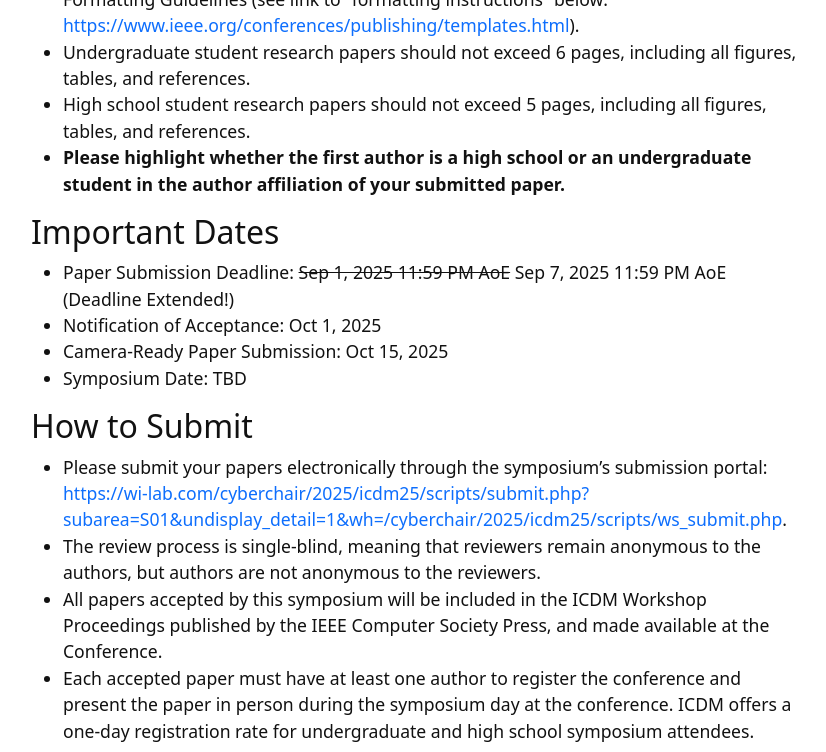
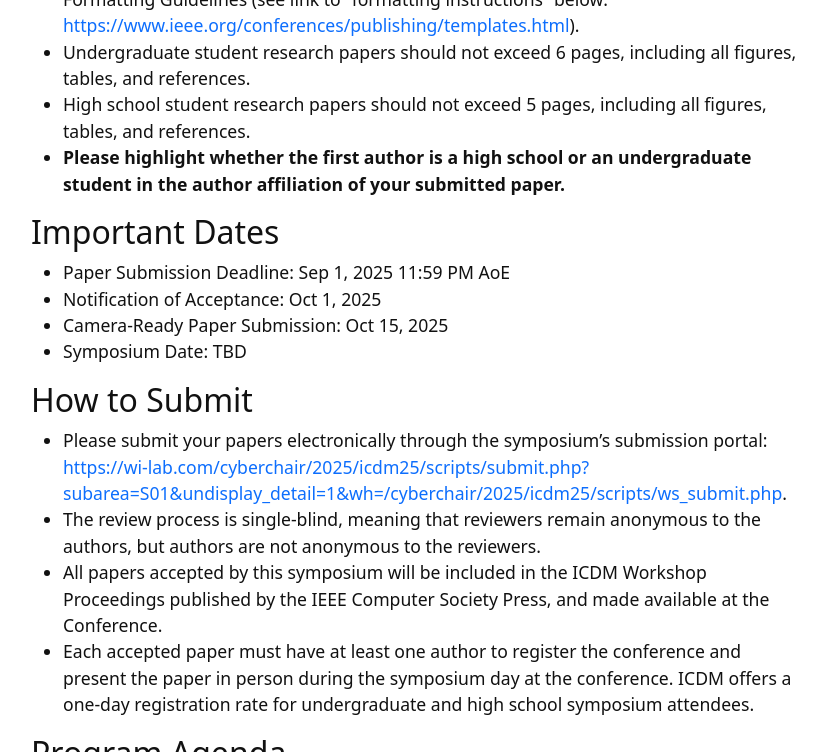
Before and after one commit to xuanwang91/2025-ICDM-UGHS, a Jekyll site: the page built from index.md, in a window 1280 px wide and 900 px high, scrolled down 1558 px, cut to the strip 0-752 px from the top of the window. Shown: the whole strip, without its empty margins (221-1047 px from the left). Built offline with Jekyll 4.4.1, drawn with Linux system fonts in a browser that asks for light colours.

Commit message:
Update index.md

```diff
--- a/index.md
+++ b/index.md
@@ -118,7 +118,7 @@ Submitted papers should present novel ideas, methodologies, algorithms, or appli
 - **Please highlight whether the first author is a high school or an undergraduate student in the author affiliation of your submitted paper.**
 
 ## Important Dates
-- Paper Submission Deadline: ~~Sep 1, 2025 11:59 PM AoE~~ Sep 7, 2025 11:59 PM AoE (Deadline Extended!)
+- Paper Submission Deadline: Sep 1, 2025 11:59 PM AoE
 - Notification of Acceptance: Oct 1, 2025
 - Camera-Ready Paper Submission: Oct 15, 2025
 - Symposium Date: TBD
```
